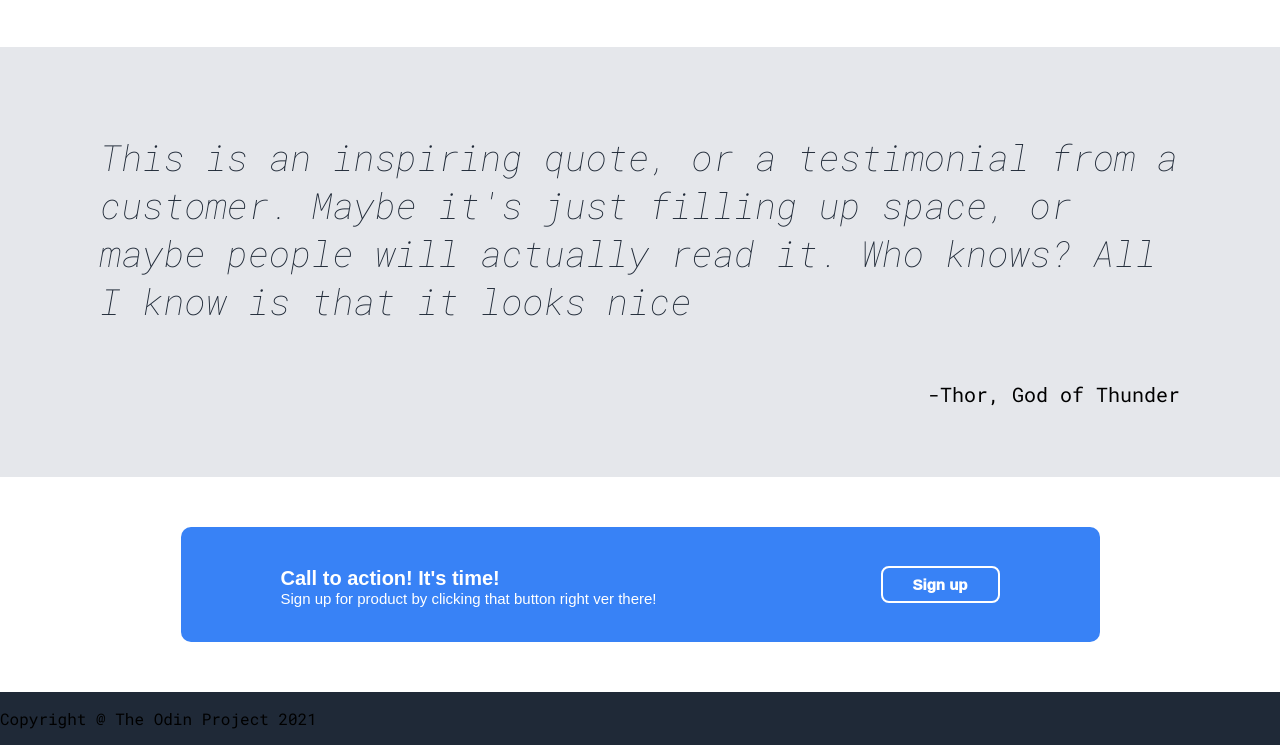
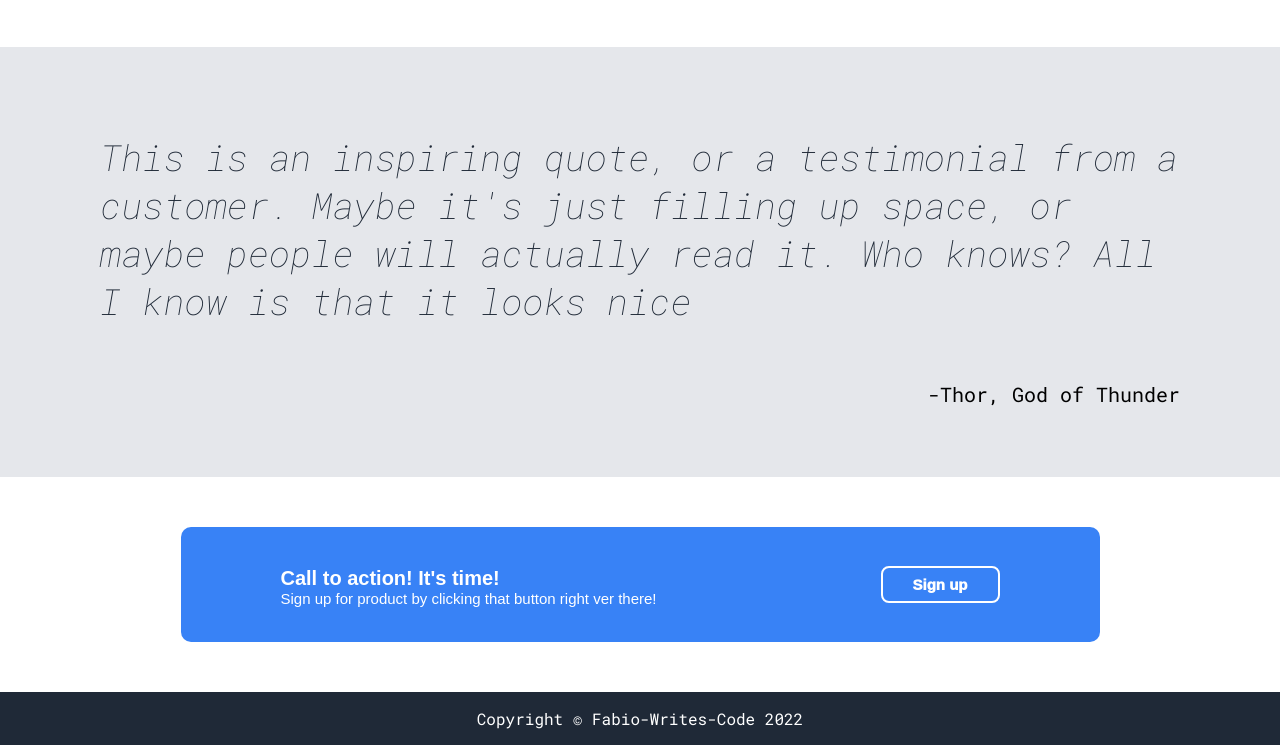
Before and after one commit to fabio-writes-code/website-template, a plain HTML site: page index.html in a window 1280 px wide. Shown: the part 946-1691 px from the top of the page. Drawn offline with Linux system fonts and the light colour scheme.

Commit message:
Completed footer Completed footer

```diff
--- a/index.html
+++ b/index.html
@@ -77,8 +77,10 @@
                 <button>Sign up</button>
             </div>
         </div>
-        <div class="footer">
-            <p>Copyright @ The Odin Project 2021</p>
+        <div class="zone footer">
+            <div class="footer">
+                <p>Copyright &copy Fabio-Writes-Code 2022</p>
+            </div>
         </div>
     </body>
 </html>
--- a/styles.css
+++ b/styles.css
@@ -181,3 +181,6 @@ body{
     font-weight: 1000;
     font-size:15px;
 }
+.zone.footer{
+    color:white;
+}
```
